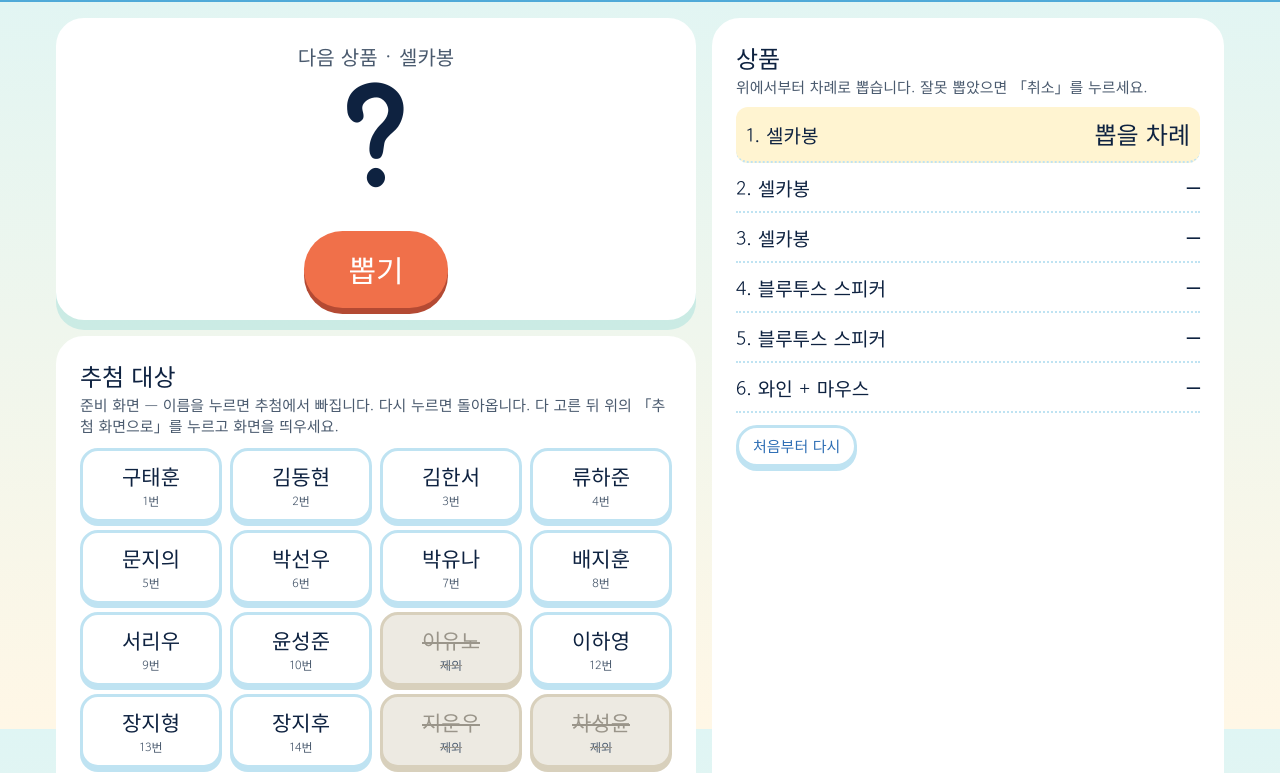
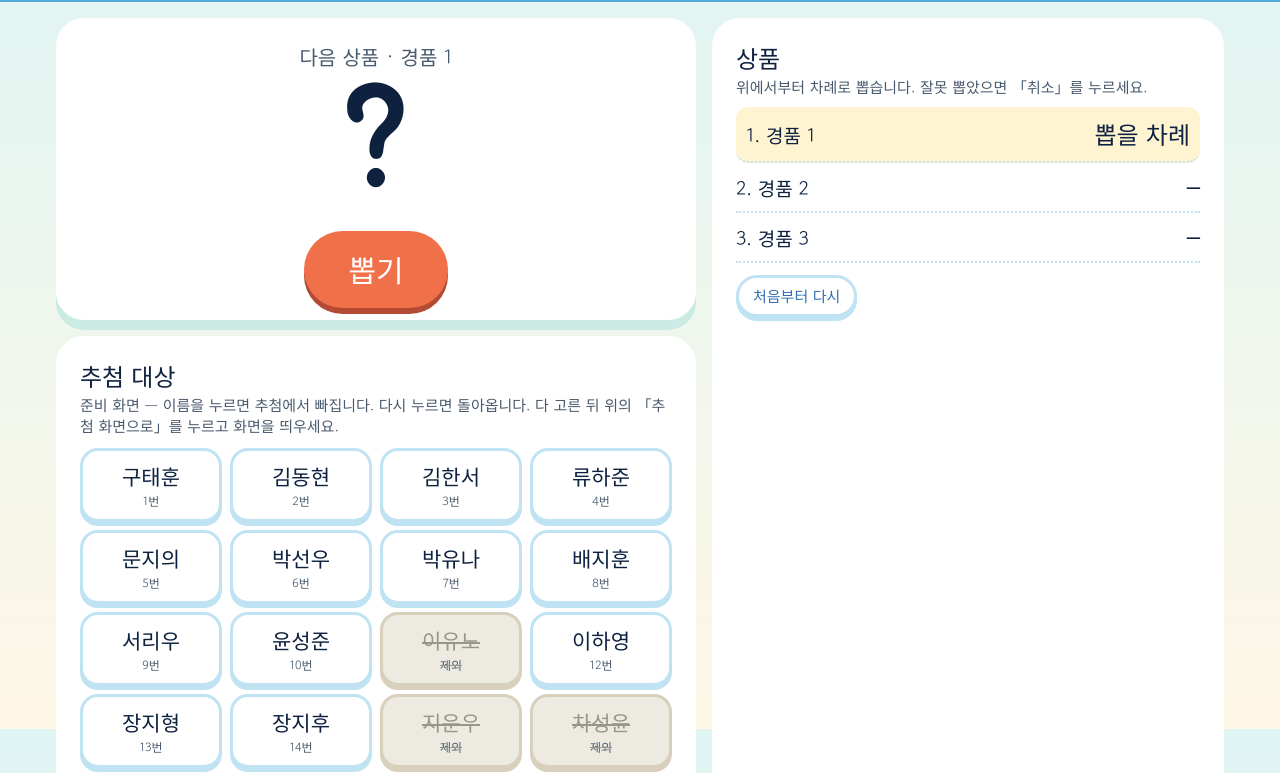
Before and after one commit to i20091119-ai/2026cueaicamp, a plain HTML site: page ping/draw/index.html in a window 1280 px wide. Shown: the part 71-844 px from the top of the page. Drawn offline with Linux system fonts and the light colour scheme.

Commit message:
추첨: 경품 3개로
Co-Authored-By: Claude Fable 5.2 <noreply@anthropic.com>
Claude-Session: https://claude.ai/code/session_012DpUhAnjgDW9k2cnWnuGT6

```diff
--- a/ping/draw/index.html
+++ b/ping/draw/index.html
@@ -65,8 +65,8 @@
 </div>
 <script>
 const NAMES = ['구태훈','김동현','김한서','류하준','문지의','박선우','박유나','배지훈','서리우','윤성준','이유노','이하영','장지형','장지후','지운우','차성윤','허진오'];
-const PRIZES = ['셀카봉','셀카봉','셀카봉','블루투스 스피커','블루투스 스피커','와인 + 마우스'];
-const KEY = 'ping_draw_v4';
+const PRIZES = ['경품 1','경품 2','경품 3'];
+const KEY = 'ping_draw_v5';
 const PRE_OUT = ['지운우','차성윤','이유노'];   // 노력상 3명 — 처음부터 추첨에서 빠짐
 let st = { out: PRE_OUT.slice(), win: Array(PRIZES.length).fill(null), show: false }, spinning = false, hot = null, arm = false;
 try { const s = JSON.parse(localStorage.getItem(KEY)); if (s && Array.isArray(s.out) && Array.isArray(s.win) && s.win.length === PRIZES.length) st = s; } catch (e) {}
```
